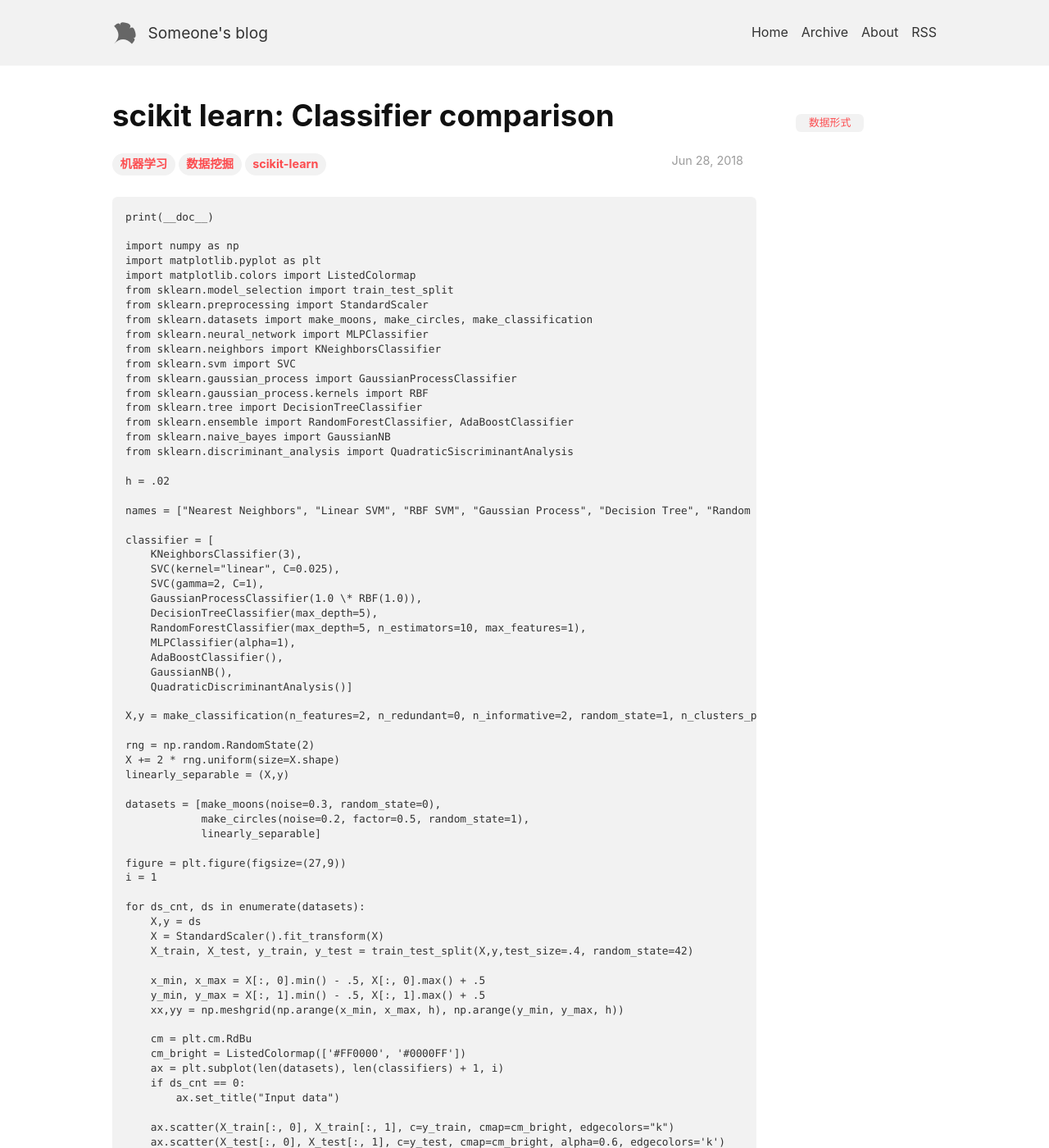
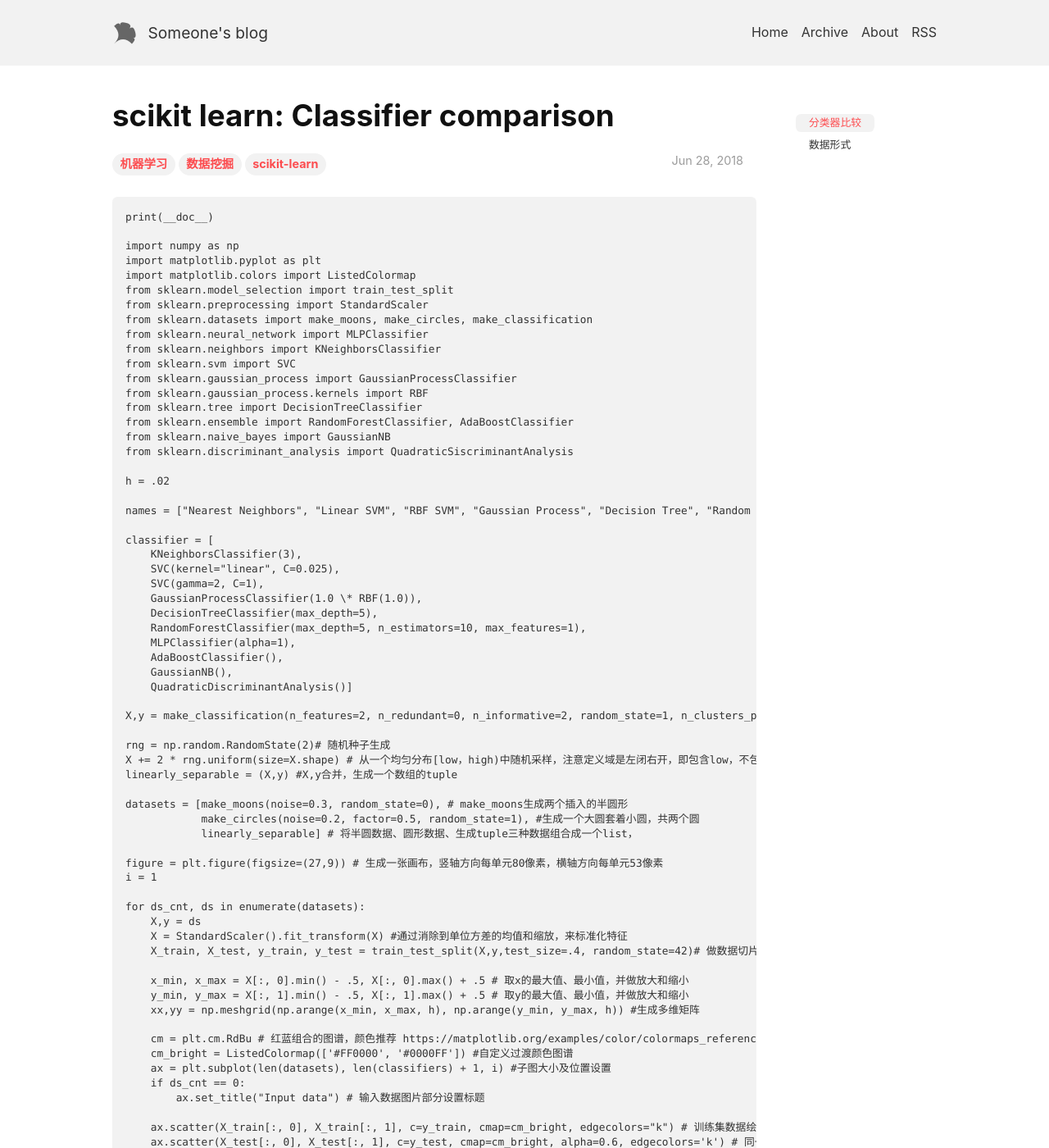
Before and after one commit to slyrx/Tech_Blog, a Jekyll site: the page built from _posts/2018-6-27-scikit-learn-example_2.md, in a window 1280 px wide and 1400 px high. Shown: the whole window at 82% size. Built offline with Jekyll 4.4.1, drawn with Linux system fonts in a browser that asks for light colours; nearby versions of some CDN libraries; some of the changed text lies outside the part shown.

Commit message:
add new content

```diff
--- a/_posts/2018-6-27-scikit-learn-example_2.md
+++ b/_posts/2018-6-27-scikit-learn-example_2.md
@@ -39,54 +39,54 @@
         GaussianNB(),
         QuadraticDiscriminantAnalysis()]
 
-    X,y = make_classification(n_features=2, n_redundant=0, n_informative=2, random_state=1, n_clusters_per_class=1) # 生成随机多类问题需要多数据
+    X,y = make_classification(n_features=2, n_redundant=0, n_informative=2, random_state=1, n_clusters_per_class=1) # 生成随机多类问题需要的多数据；n_features特征的总数；n_informative提供有用信息的特征;n_redundant冗余特征；random_state随机状态，由随机数生成一个种子，随机种子；n_clusters_per_class每个聚类类别的个数
 
-    rng = np.random.RandomState(2)
-    X += 2 * rng.uniform(size=X.shape)
-    linearly_separable = (X,y)
+    rng = np.random.RandomState(2)# 随机种子生成
+    X += 2 * rng.uniform(size=X.shape) # 从一个均匀分布[low，high)中随机采样，注意定义域是左闭右开，即包含low，不包含high
+    linearly_separable = (X,y) #X,y合并，生成一个数组的tuple
 
-    datasets = [make_moons(noise=0.3, random_state=0),
-                make_circles(noise=0.2, factor=0.5, random_state=1),
-                linearly_separable]
+    datasets = [make_moons(noise=0.3, random_state=0), # make_moons生成两个插入的半圆形
+                make_circles(noise=0.2, factor=0.5, random_state=1), #生成一个大圆套着小圆，共两个圆
+                linearly_separable] # 将半圆数据、圆形数据、生成tuple三种数据组合成一个list，
 
-    figure = plt.figure(figsize=(27,9))
+    figure = plt.figure(figsize=(27,9)) # 生成一张画布，竖轴方向每单元80像素，横轴方向每单元53像素
     i = 1
 
     for ds_cnt, ds in enumerate(datasets):
         X,y = ds
-        X = StandardScaler().fit_transform(X)
-        X_train, X_test, y_train, y_test = train_test_split(X,y,test_size=.4, random_state=42)
+        X = StandardScaler().fit_transform(X) #通过消除到单位方差的均值和缩放，来标准化特征
+        X_train, X_test, y_train, y_test = train_test_split(X,y,test_size=.4, random_state=42)# 做数据切片，分割出训练集和测试集
 
-        x_min, x_max = X[:, 0].min() - .5, X[:, 0].max() + .5
-        y_min, y_max = X[:, 1].min() - .5, X[:, 1].max() + .5
-        xx,yy = np.meshgrid(np.arange(x_min, x_max, h), np.arange(y_min, y_max, h))
+        x_min, x_max = X[:, 0].min() - .5, X[:, 0].max() + .5 # 取x的最大值、最小值，并做放大和缩小
+        y_min, y_max = X[:, 1].min() - .5, X[:, 1].max() + .5 # 取y的最大值、最小值，并做放大和缩小
+        xx,yy = np.meshgrid(np.arange(x_min, x_max, h), np.arange(y_min, y_max, h)) #生成多维矩阵
 
-        cm = plt.cm.RdBu
-        cm_bright = ListedColormap(['#FF0000', '#0000FF'])
-        ax = plt.subplot(len(datasets), len(classifiers) + 1, i)
+        cm = plt.cm.RdBu # 红蓝组合的图谱，颜色推荐 https://matplotlib.org/examples/color/colormaps_reference.html
+        cm_bright = ListedColormap(['#FF0000', '#0000FF']) #自定义过渡颜色图谱
+        ax = plt.subplot(len(datasets), len(classifiers) + 1, i) #子图大小及位置设置
         if ds_cnt == 0:
-            ax.set_title("Input data")
+            ax.set_title("Input data") # 输入数据图片部分设置标题
 
-        ax.scatter(X_train[:, 0], X_train[:, 1], c=y_train, cmap=cm_bright, edgecolors="k")
-        ax.scatter(X_test[:, 0], X_test[:, 1], c=y_test, cmap=cm_bright, alpha=0.6, edgecolors='k')
-        ax.set_xlim(xx.min(), xx.max())
-        ax.set_ylim(yy.min(), yy.max())
-        ax.set_xticks(())
-        ax.set_yticks(())
+        ax.scatter(X_train[:, 0], X_train[:, 1], c=y_train, cmap=cm_bright, edgecolors="k") # 训练集数据绘制散点图
+        ax.scatter(X_test[:, 0], X_test[:, 1], c=y_test, cmap=cm_bright, alpha=0.6, edgecolors='k') # 同一画布上，测试集数据也绘制散点图
+        ax.set_xlim(xx.min(), xx.max()) # 横轴设置显示范围
+        ax.set_ylim(yy.min(), yy.max()) # 纵轴设置显示范围
+        ax.set_xticks(()) # 去掉横轴的刻度
+        ax.set_yticks(()) # 去掉纵轴的刻度
         i += 1
 
-        for name, clf in zip(names, classifiers):
+        for name, clf in zip(names, classifiers):# 依次使用数组中的分类器
             ax = plt.subplot(len(datasets), len(classifiers) + 1, i)
-            clf.fit(X_train, y_train)
-            score = clf.score(X_test, y_test)
+            clf.fit(X_train, y_train) # 拟合训练集的数据
+            score = clf.score(X_test, y_test) # 对测试集的结果打分
 
-            if hasattr(clf, "decision_function"):
+            if hasattr(clf, "decision_function"):# 返回这个clf对象是否含有“decision_function”属性
                 Z = clf.decision_function(np.c_[xx.ravel(), yy.ravel()])
             else:
                 Z = clf.predict_proba(np.c_[xx.ravel(), yy.ravel()])[:, 1]
 
-            Z = Z.reshape(xx,shape)
-            ax.contourf(xx, yy, Z, cmap=cm, alpha=.8)
+            Z = Z.reshape(xx,shape) # 对预测结果进行整形，恢复原有的对应关系
+            ax.contourf(xx, yy, Z, cmap=cm, alpha=.8) # 图像的轮廓
 
             ax.scatter(X_train[:, 0], X_train[:, 1], c=y_train, cmap=cm_bright, edgecolors='k')
             ax.scatter(X_test[:, 0], X_test[:, 1], c=y_test, cmap=cm_bright, edgecolors='k', alpha=0.6)
@@ -100,15 +100,34 @@
             ax.text(xx.max() - .3, yy.min() + .3, ('%.2f' % score).lstrip('0'), size=15, horizontalalignment='right')
             i += 1
 
-    plt.tight_layout()
+    plt.tight_layout() # 提供关于调整子图们更好的适应画布的基本操作routines
     plt.show()
 
 
 
 
+### 分类器比较
+#### 代码概述
++ 大量的代码其实是用做绘图可视化的
++ 用到模型方法的地方只有，fit和predict
++ 前面的 **数据整形** 和后面的 **绘图调整** 占据了代码的99%的篇幅
+
+#### 主要的分类器使用步骤
++ clf.***fit***(X_train, y_train)
++ score = clf.***score***(X_test, y_test)
++ Z = clf.***predict_proba***(np.c_[xx.ravel(), yy.ravel()])[:, 1]
++ Z = clf..***decision_function.***(np.c_[xx.ravel(), yy.ravel()])
++ .***predict_proba*** 和 ***decision_function.*** 不会同时出现
 
 ### 数据形式
-
++ 拟合使用的数据维度(60,2)
++ 打分使用的数据维度(40,2)
++ 预测值使用的数据维度xx是(272,248)，yy也是(272，248)
+> 预测值变化过程：
+> + (272,248)压缩成1维的，xx,yy各压缩一次
+> + 将两个1维的xx，yy拼接成2维的，即(:,2),2列的所有行,总行数等于272*248=67456
+> + 模型方法对(:,2)预测，预测结果是(:,1),67456的单列值
+> + 将预测结果还原成(272，248)的输入形态，通过图形化方法表示出来，进行观察
 
 
 
```
